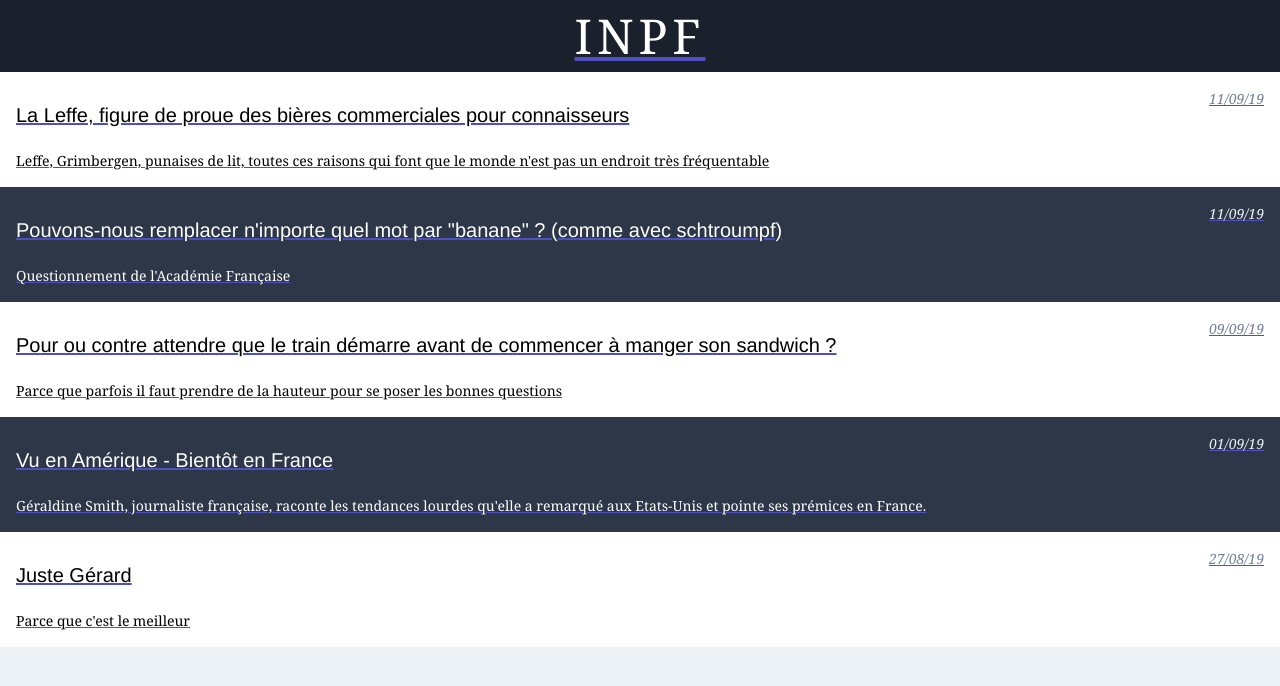
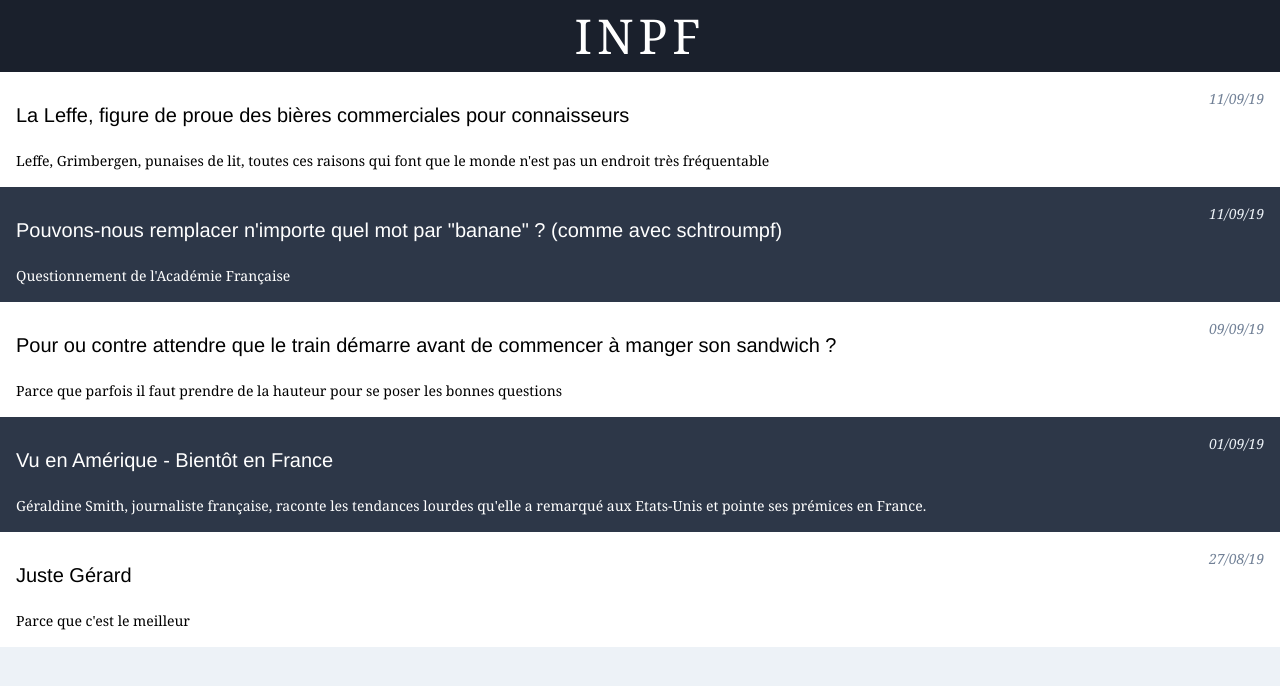
Before and after one commit to Bernardstanislas/institu-de-la-neo-pensee-francaise, a Gatsby site: page / in a window 1280 px wide. Built offline with nearby package versions, Linux system fonts and the light colour scheme; Gatsby itself is replaced by a stand-in of ours; some packages are replaced by stand-ins of ours.

Commit message:
:lipstick: Fix style

```diff
--- a/src/style/index.css
+++ b/src/style/index.css
@@ -33,5 +33,5 @@ blockquote {
 }
 
 a {
-    @apply underline text-indigo-700;
+    @apply text-indigo-700;
 }
```
